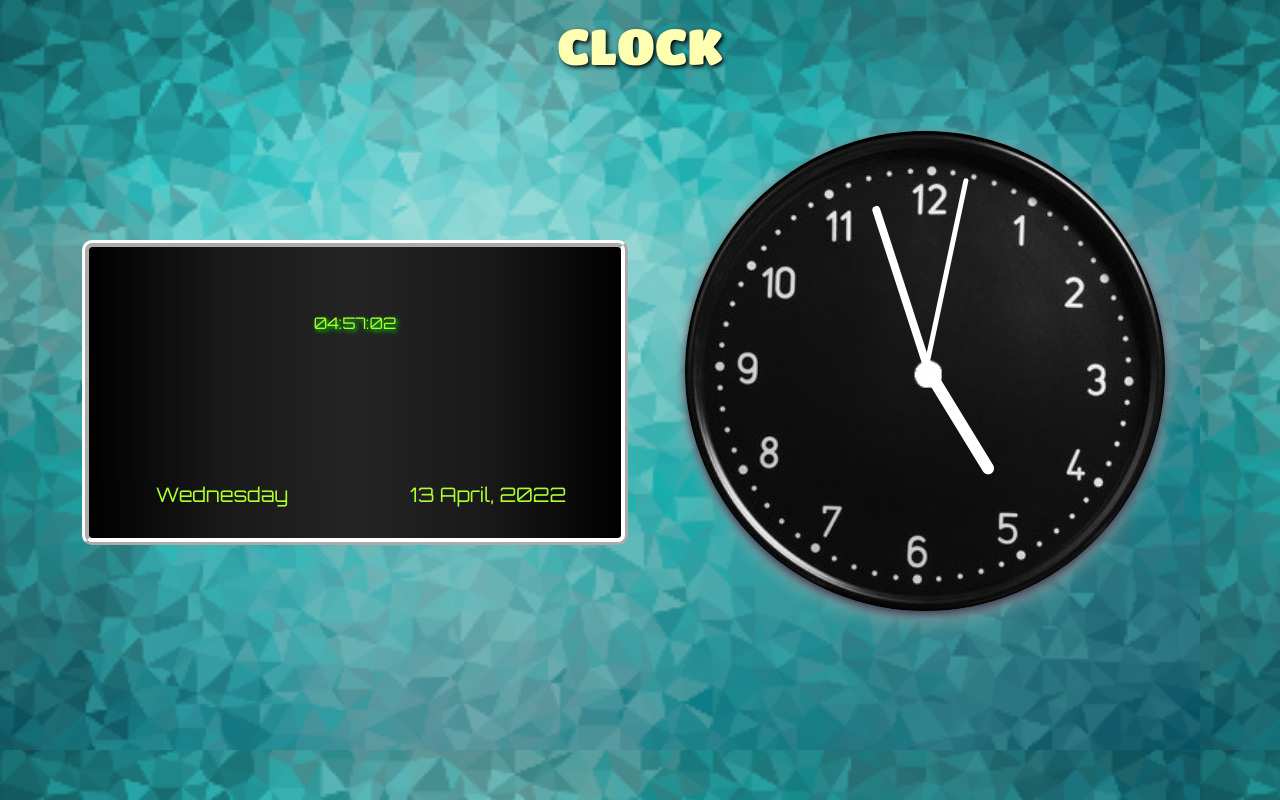
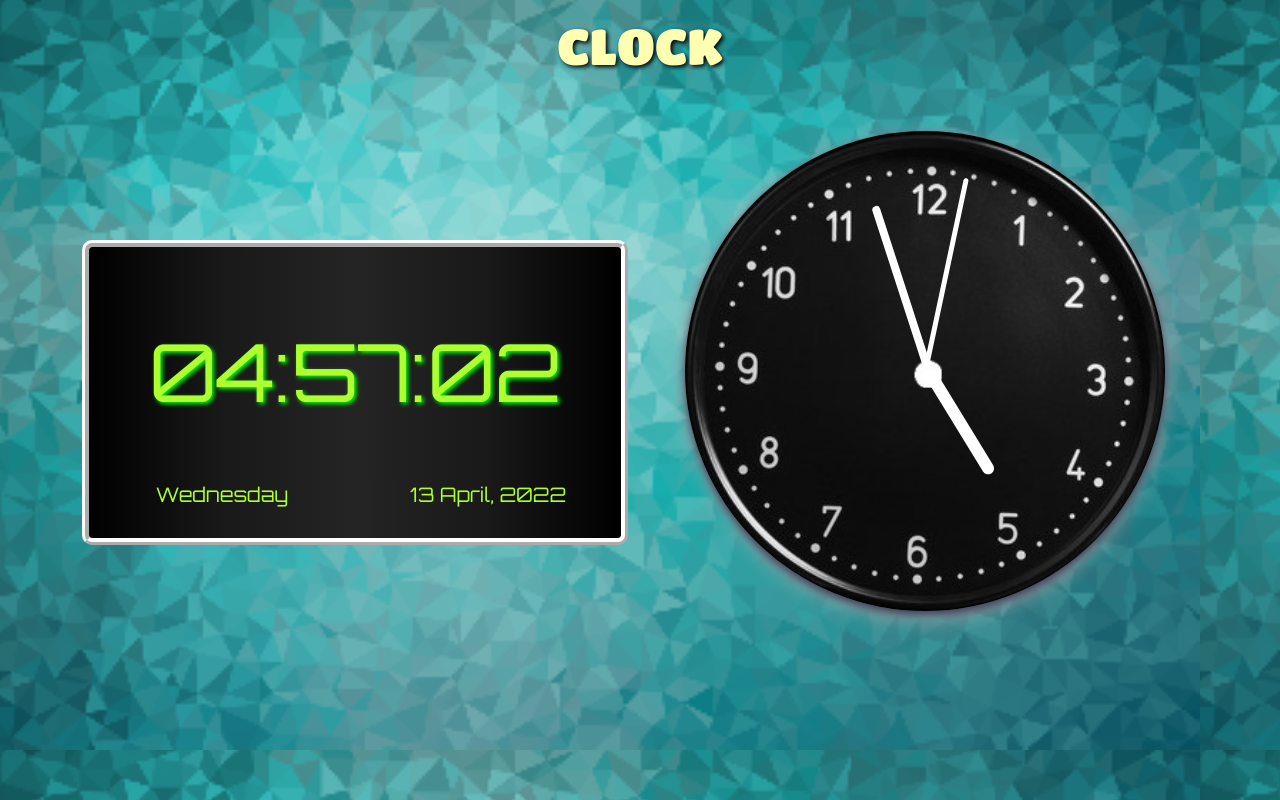
Before and after one commit to ShreyaDe01/ShreyaDe01.github.io, a plain HTML site: page A&D clock/index.html in a window 1280 px wide. Drawn offline with nearby package versions, Linux system fonts and the light colour scheme.

Commit message:
Update designClock.css

```diff
--- a/A&D clock/designClock.css
+++ b/A&D clock/designClock.css
@@ -15,7 +15,7 @@ div.container{
     margin-top: 5%;
 }
 #digital_clock {
-    /*font-size: 5rem;*/
+    font-size: 5rem;
     width: 100%;
     color: greenyellow;
     text-align: center;
```
